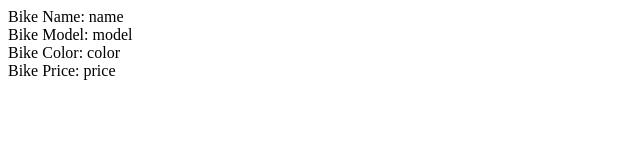
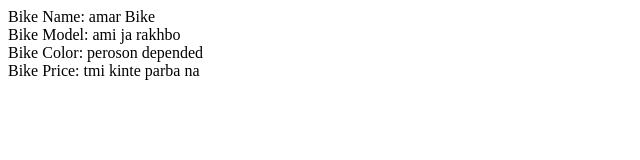
Before and after one commit to mdmrmmunna3/JsCore_Concept, a plain HTML site: page oop/oopConcept.html in a window 1280 px wide. Shown: the whole page, without its empty margins (0-640 px from the left). Drawn offline with Linux system fonts and the light colour scheme.

Commit message:
pull connect

```diff
--- a/oop/oopConcept.html
+++ b/oop/oopConcept.html
@@ -24,11 +24,14 @@
         // use constructor
         class Bike {
             constructor(name, model, color, price) {
-                this.name = 'name';
-                this.model = 'model'
-                this.color = 'color'
-                this.price = 'price'
+                this.name = name;
+                this.model = model;
+                this.color = color;
+                this.price = price;
             }
+            // name() {
+            //     console.log(this.name)
+            // }
         }
 
         const outputDekhbo = new Bike("amar Bike", "ami ja rakhbo", "peroson depended", "tmi kinte parba na");
```
